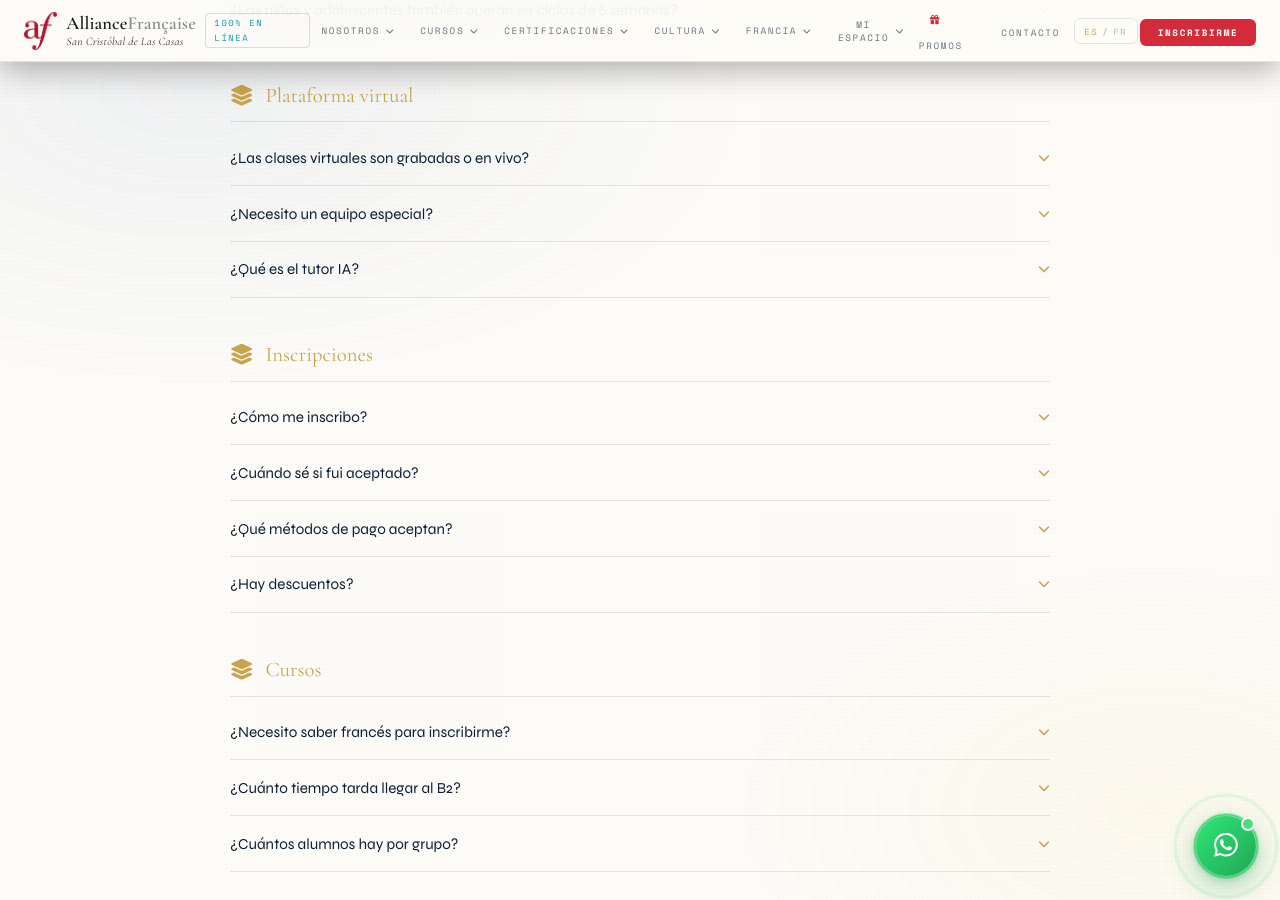
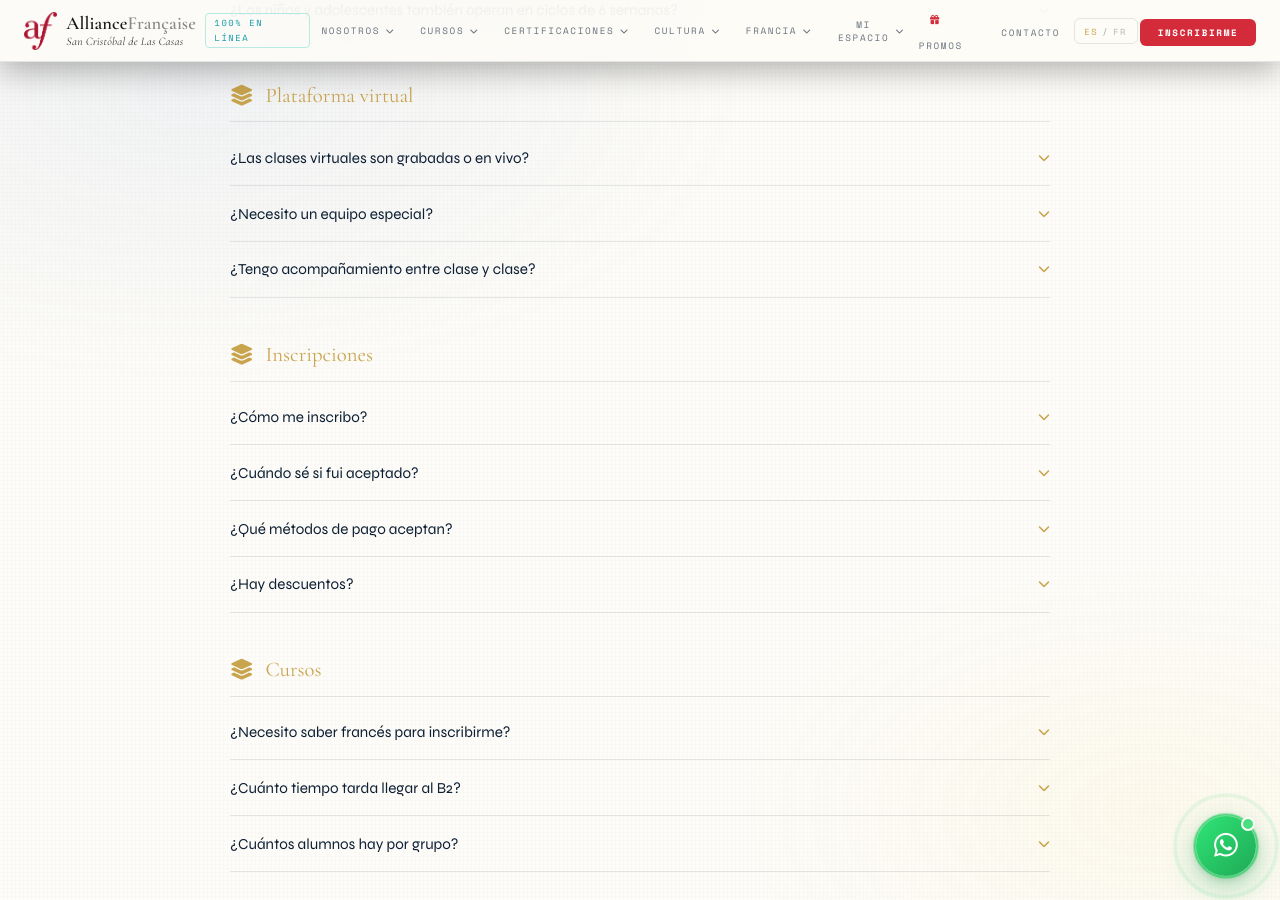
Before and after one commit to migueltillero-ship-it/af-chiapas-web, a Jekyll site: the page built from preguntas-frecuentes.html, in a window 1280 px wide and 900 px high, scrolled down 896 px. Built offline with Jekyll 4.4.1, drawn with Linux system fonts in a browser that asks for light colours; a script that is not in the unit is left out.

Commit message:
Retira las menciones al "tutor IA" que no existe (item #8 de la auditoría) (#51)
El hero, el FAQ, la tarjeta de stats, el paso 4 del proceso de
inscripción, la meta description y el README prometían un "tutor de
IA 24/7" sin ninguna implementación real en el código. Se reemplazan
esas menciones por lo que sí existe hoy: acompañamiento por WhatsApp
con el profesor/coordinación entre clase y clase. La tarjeta de stats
"24/7 Tutor IA disponible" pasa a "24h Respuesta a tu preinscripción",
una promesa que sí se cumple (ver FAQ de Inscripciones).


Claude-Session: https://claude.ai/code/session_011xfhWVtv8UZNNjY9zzkWbD

Co-authored-by: Claude <noreply@anthropic.com>

```diff
--- a/_includes/head-meta.html
+++ b/_includes/head-meta.html
@@ -55,7 +55,7 @@
   "alternateName": "AF Virtual México",
   "url": "{{ '/' | absolute_url }}",
   "logo": "{{ '/src/assets/brand/logo-af-horizontal.png' | absolute_url }}",
-  "description": "Primera Alliance Française 100% en línea de México. Clases en vivo con profesores certificados, tutor IA, comunidad francófona y preparación oficial DELF/DALF. Sin presencial, abierta al mundo.",
+  "description": "Primera Alliance Française 100% en línea de México. Clases en vivo con profesores certificados, comunidad francófona y preparación oficial DELF/DALF. Sin presencial, abierta al mundo.",
   "telephone": "+52-967-172-1870",
   "sameAs": [
     "https://www.facebook.com/alianzafrancesasancristobal/",
--- a/assets/js/site.js
+++ b/assets/js/site.js
@@ -159,7 +159,7 @@ const STATS = [
   {n:'428K', s:'+', l:'Estudiantes anuales'},
   {n:'31',   s:'',  l:'Sedes en México'},
   {n:'6',    s:'',  l:'Niveles MCER que preparamos'},
-  {n:'24/7', s:'',  l:'Tutor IA disponible'}
+  {n:'24',   s:'h', l:'Respuesta a tu preinscripción'}
 ];
 
 const PORQUE_FALLBACK = [
@@ -236,7 +236,7 @@ const FAQ = [
   {cat:'Plataforma virtual', qs:[
     {q:'¿Las clases virtuales son grabadas o en vivo?', a:'Todas son en vivo con un profesor certificado. Además, cada sesión se graba y queda disponible 30 días para que puedas repasar.'},
     {q:'¿Necesito un equipo especial?',                 a:'No. Solo una computadora o tableta con cámara, micrófono y conexión estable. La plataforma funciona en navegador, sin instalar nada.'},
-    {q:'¿Qué es el tutor IA?',                          a:'Es un asistente disponible 24/7 para practicar conversación, recibir corrección instantánea y resolver dudas entre clase y clase. Diseñado por la AF, no es ChatGPT genérico.'}
+    {q:'¿Tengo acompañamiento entre clase y clase?',    a:'Sí. Puedes escribirle a tu profesor o a coordinación por WhatsApp para resolver dudas, pedir material extra o practicar entre sesiones.'}
   ]},
   {cat:'Inscripciones', qs:[
     {q:'¿Cómo me inscribo?',                a:'Completa el formulario en esta página. Recibirás un folio de seguimiento al instante. Nuestro equipo validará tu solicitud en menos de 24 horas hábiles.'},
@@ -1059,7 +1059,7 @@ const I18N = {
     'hero.pill':'Alliance Française 100% en línea · ¡Damos el vuelco!',
     'hero.t1':'Aprende francés','hero.t2':'100% en línea.',
     'hero.t3':'Desde donde estés, hacia donde sueñes.',
-    'hero.tagline':'Damos un vuelco innovador: la Alliance Française San Cristóbal ahora es 100% virtual. Clases en vivo con profesores certificados, tutor de IA 24/7, comunidad francófona global y preparación oficial DELF/DALF. Sin presencial. Sin desplazamientos. Abierta al mundo entero.',
+    'hero.tagline':'Damos un vuelco innovador: la Alliance Française San Cristóbal ahora es 100% virtual. Clases en vivo con profesores certificados, acompañamiento personalizado por WhatsApp, comunidad francófona global y preparación oficial DELF/DALF. Sin presencial. Sin desplazamientos. Abierta al mundo entero.',
     'hero.cta1':'Inscribirme ahora','hero.cta2':'Empezar preinscripción',
   },
   fr: {
--- a/cursos-niveles.html
+++ b/cursos-niveles.html
@@ -37,7 +37,7 @@ show_intro: false
         <div class="proceso-step">
           <div class="proceso-num">4</div>
           <h3 class="proceso-titulo">Acceso a la plataforma</h3>
-          <p class="proceso-desc">Pagas en línea, recibes accesos al aula virtual y al tutor IA. Empiezas el primer día de clase.</p>
+          <p class="proceso-desc">Pagas en línea, recibes accesos al aula virtual. Empiezas el primer día de clase.</p>
           <p class="proceso-meta">Acceso inmediato</p>
         </div>
       </div>
--- a/index.html
+++ b/index.html
@@ -18,7 +18,7 @@ show_intro: true
         <span class="grad" data-i18n="hero.t3">Desde donde estés, hacia donde sueñes.</span>
       </h1>
       <p class="hero-tagline" data-i18n="hero.tagline">
-        Damos un vuelco innovador: la Alliance Française San Cristóbal ahora es <strong>100% virtual</strong>. Clases en vivo con profesores certificados, tutor de IA 24/7, comunidad francófona global y preparación oficial DELF/DALF. Sin presencial. Sin desplazamientos. Abierta al mundo entero.
+        Damos un vuelco innovador: la Alliance Française San Cristóbal ahora es <strong>100% virtual</strong>. Clases en vivo con profesores certificados, acompañamiento personalizado por WhatsApp, comunidad francófona global y preparación oficial DELF/DALF. Sin presencial. Sin desplazamientos. Abierta al mundo entero.
       </p>
       <div class="hero-actions">
         <a href="preinscripcion.html" class="btn btn-glow"><i class="fa fa-rocket"></i> <span data-i18n="hero.cta1">Inscribirme ahora</span></a>
```
Also changed, not shown: README.md.
